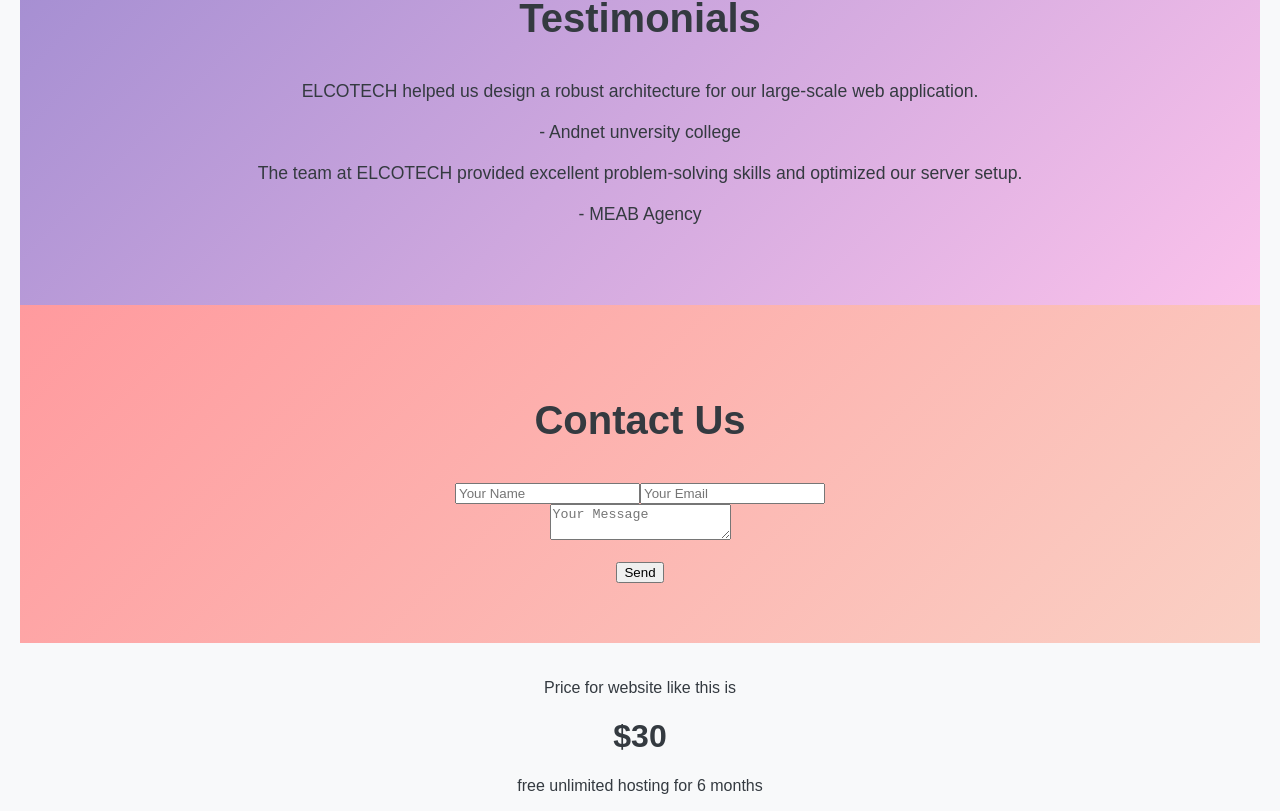
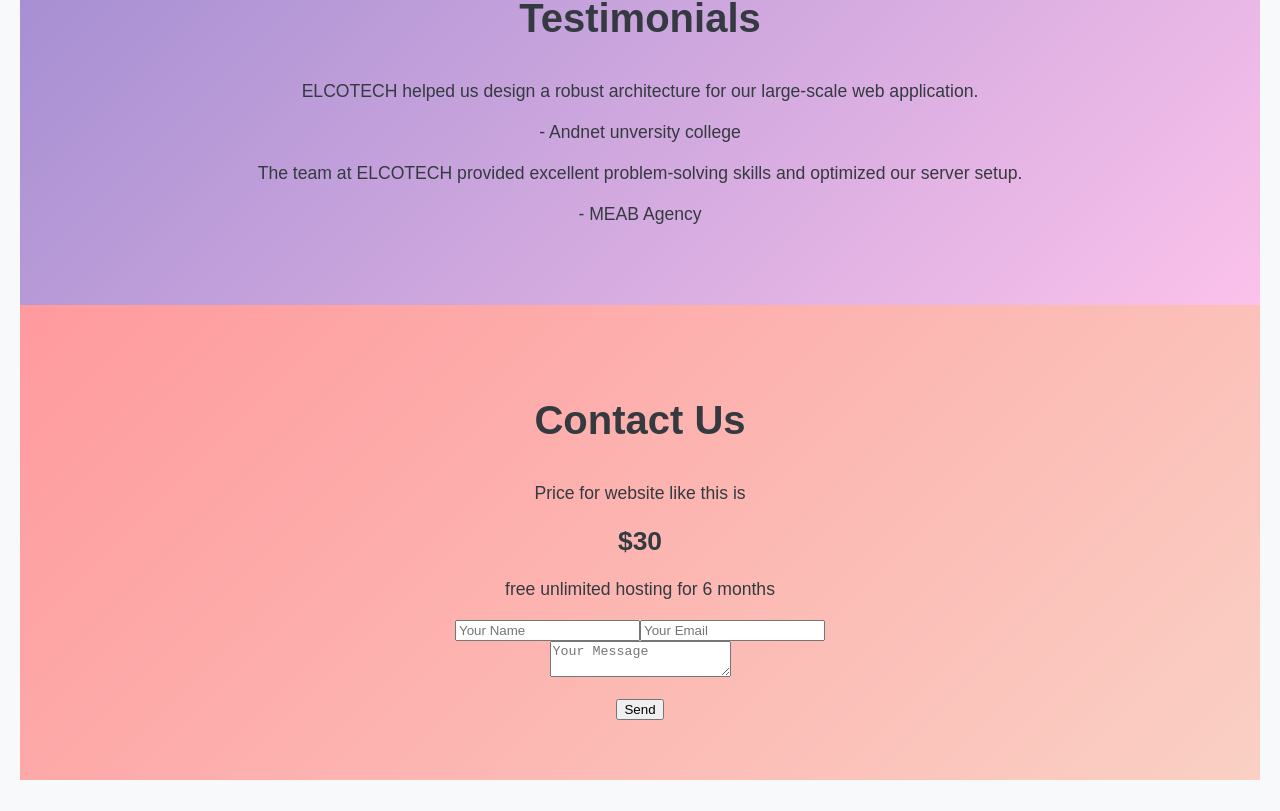
Before and after one commit to elcotech/Flexible, a React (Create React App) app: page / in a window 1280 px wide. Shown: the part 2152-2963 px from the top of the page. Built offline with nearby package versions, Linux system fonts and the light colour scheme.

Commit message:
ELCOTECH

```diff
--- a/src/App.js
+++ b/src/App.js
@@ -97,6 +97,7 @@
         <section className="section" id="contact">
           <h2>{content.contact}</h2>
           <form className="contact-form">
+          <p>Price for website like this is <h1>$30</h1> free unlimited hosting for 6 months</p>
             <input type="text" placeholder="Your Name" required />
             <input type="email" placeholder="Your Email" required /><br />
             <textarea placeholder="Your Message" required></textarea><br /><br />
@@ -104,7 +105,7 @@
           </form>
         </section>
       </main>
-      <p>Price for website like this is <h1>$30</h1> free unlimited hosting for 6 months</p>
+
     </div>
 
   );
```
